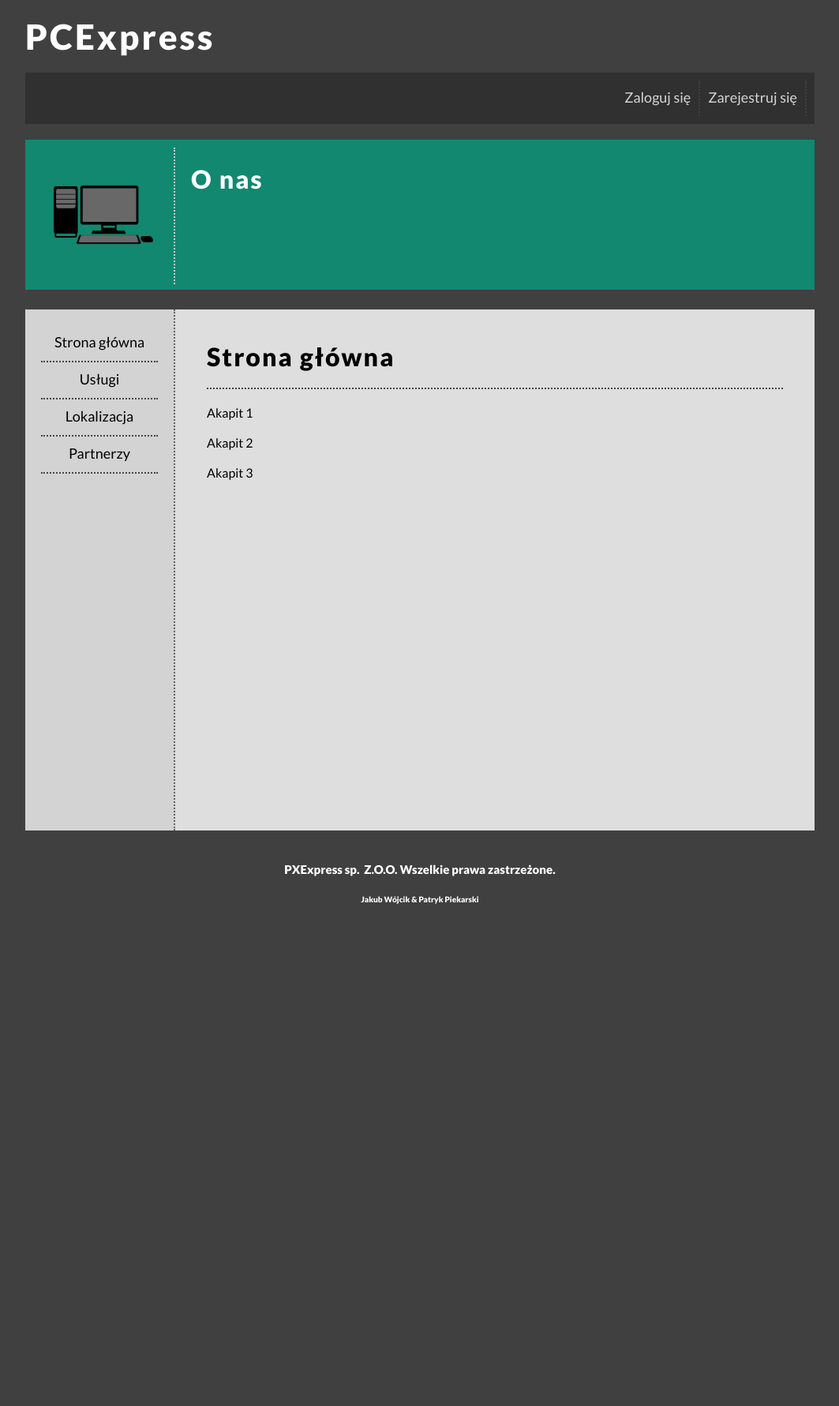
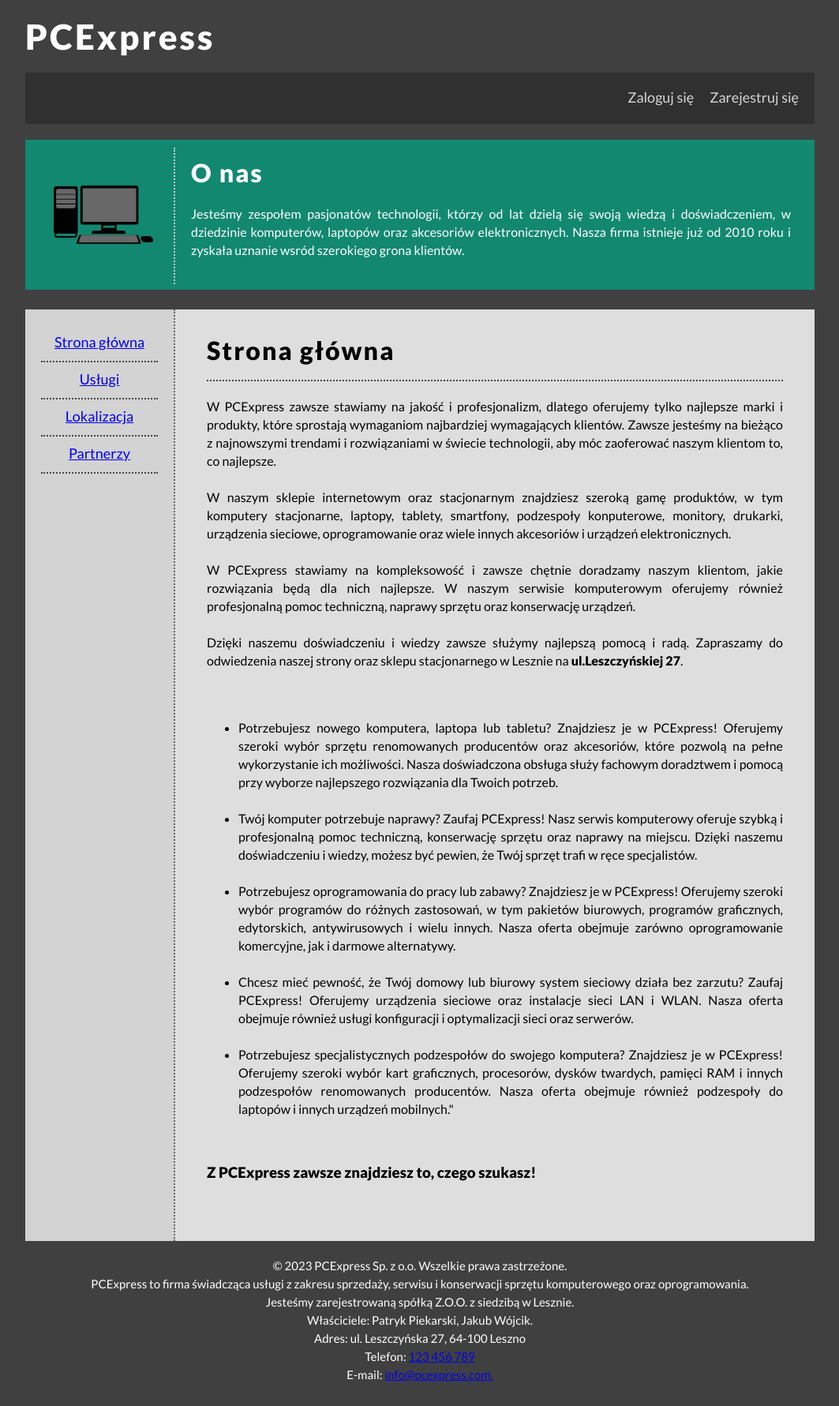
Before and after one commit to ZSET-Leszno/serwis-komputerowy, a PHP site: page / in a window 1280 px wide. Shown: the whole page at 79% size, without its empty margins (108-1171 px from the left). Before the commit the page ends 1145 px from the top, so only its background shows below. Run offline with PHP 8.4, Linux system fonts and the light colour scheme.

Commit message:
Usinięto biznesplan, zedytowano stronę

```diff
--- a/index.html
+++ b/index.html
@@ -2,7 +2,7 @@
 <html lang="pl">
 <head>
 	<meta charset="utf-8" />
-	<title>Poznaj Linuxa :)</title>
+	<title>PCExpress</title>
 	<meta name="description" content="Serwis poświęcony systemowi Linux. Naucz się wszystkiego, co chcesz wiedzieć o Linuxie!" />
 	<meta name="keywords" content="linux, kurs, nauka, poznaj, co to jest linux, ubuntu, debian, mint, fedora, wybierz dystrybucję, instalacja linux, polecenia, terminal, bash" />
 	<meta http-equiv="X-UA-Compatible" content="IE=edge,chrome=1" />
@@ -33,18 +33,29 @@
 				<img width="130px" src="picture/logo.png" />
 			</div>
 			<div id="topbarR">
-				<span class="bigtitle">O nas</span>
-				<div style="height: 15px;"></div>
+				<span class="bigtitle">O nas<br></span>
+				<div style="height: 15px;"><br>Jesteśmy zespołem pasjonatów technologii, którzy od lat dzielą się swoją wiedzą i doświadczeniem, w dziedzinie komputerów, laptopów oraz akcesoriów elektronicznych. Nasza firma istnieje już od 2010 roku i zyskała uznanie wsród szerokiego grona klientów.</div>
 
 			</div>
 			<div style="clear:both;"></div>
 		</div>
 
 		<div id="sidebar">
-			<div class="optionL">Strona główna</div>
-			<div class="optionL">Usługi</div>
-			<div class="optionL">Lokalizacja</div>
-			<div class="optionL">Partnerzy</div>
+			<div class="optionL">
+				<a href="index.html">Strona główna</a>
+			</div>
+
+			<div class="optionL">
+				<a href="uslugi.html">Usługi</a>
+			</div>
+
+			<div class="optionL">
+				<a href="lokalizacja.html">Lokalizacja</a>
+			</div>
+
+			<div class="optionL">
+				<a href="partnerzy.html">Partnerzy</a>
+			</div>
 		</div>
 
 		<div id="content">
@@ -52,21 +63,88 @@
 
 			<div class="dottedline"></div>
 
-			Akapit 1
+			W PCExpress zawsze stawiamy na jakość i profesjonalizm, dlatego oferujemy tylko najlepsze marki i produkty, które sprostają wymaganiom najbardziej wymagających klientów. Zawsze jesteśmy na bieżąco z najnowszymi trendami i rozwiązaniami w świecie technologii, aby móc zaoferować naszym klientom to, co najlepsze.
 
 			<br /><br />
 
-			Akapit 2
+			W naszym sklepie internetowym oraz stacjonarnym znajdziesz szeroką gamę produktów, w tym komputery stacjonarne, laptopy, tablety, smartfony, podzespoły konputerowe, monitory, drukarki, urządzenia sieciowe, oprogramowanie oraz wiele innych akcesoriów i urządzeń elektronicznych.
 
 			<br /><br />
 
-			Akapit 3
+			W PCExpress stawiamy na kompleksowość i zawsze chętnie doradzamy naszym klientom, jakie rozwiązania będą dla nich najlepsze. W naszym serwisie komputerowym oferujemy również profesjonalną pomoc techniczną, naprawy sprzętu oraz konserwację urządzeń.
+
+			<br><br>
+
+			Dzięki naszemu doświadczeniu i wiedzy zawsze służymy najlepszą pomocą i radą. Zapraszamy do odwiedzenia naszej strony oraz sklepu stacjonarnego w Lesznie na <b>ul.Leszczyńskiej 27</b>.
+
+			<br><br><br>
+			<ul>
+				<li>
+					Potrzebujesz nowego komputera, laptopa lub tabletu? Znajdziesz je w PCExpress! Oferujemy szeroki wybór sprzętu renomowanych producentów oraz akcesoriów, które pozwolą na pełne wykorzystanie ich możliwości. Nasza doświadczona obsługa służy fachowym doradztwem i pomocą przy wyborze najlepszego rozwiązania dla Twoich potrzeb.
+				</li>
+
+				<br>
+
+				<li>
+					Twój komputer potrzebuje naprawy? Zaufaj PCExpress! Nasz serwis komputerowy oferuje szybką i profesjonalną pomoc techniczną, konserwację sprzętu oraz naprawy na miejscu. Dzięki naszemu doświadczeniu i wiedzy, możesz być pewien, że Twój sprzęt trafi w ręce specjalistów.
+				</li>
+
+				<br>
+
+				<li>
+					Potrzebujesz oprogramowania do pracy lub zabawy? Znajdziesz je w PCExpress! Oferujemy szeroki wybór programów do różnych zastosowań, w tym pakietów biurowych, programów graficznych, edytorskich, antywirusowych i wielu innych. Nasza oferta obejmuje zarówno oprogramowanie komercyjne, jak i darmowe alternatywy.
+				</li>
+
+				<br>
+
+				<li>
+					Chcesz mieć pewność, że Twój domowy lub biurowy system sieciowy działa bez zarzutu? Zaufaj PCExpress! Oferujemy urządzenia sieciowe oraz instalacje sieci LAN i WLAN. Nasza oferta obejmuje również usługi konfiguracji i optymalizacji sieci oraz serwerów.
+				</li>
+
+				<br>
+
+				<li>
+					Potrzebujesz specjalistycznych podzespołów do swojego komputera? Znajdziesz je w PCExpress! Oferujemy szeroki wybór kart graficznych, procesorów, dysków twardych, pamięci RAM i innych podzespołów renomowanych producentów. Nasza oferta obejmuje również podzespoły do laptopów i innych urządzeń mobilnych."
+				</li>
+			</ul>
+
+			<br>
+
+		<!-- TODO: Dodać margines lewy -->
+		<p>
+			<h3>Z PCExpress zawsze znajdziesz to, czego szukasz!</h3>
+		</p>
 
 		</div>
 
 		<div id="footer">
-			<h4>PXExpress sp.  Z.O.O. Wszelkie prawa zastrzeżone.</h4>
-			<h6>Jakub Wójcik & Patryk Piekarski</h6>
+			© 2023 PCExpress Sp. z o.o. Wszelkie prawa zastrzeżone.
+
+			<br>
+
+			PCExpress to firma świadcząca usługi z zakresu sprzedaży, serwisu i konserwacji sprzętu komputerowego oraz oprogramowania.
+
+			<br>
+
+			Jesteśmy zarejestrowaną spółką Z.O.O. z siedzibą w Lesznie.
+
+			<br>
+
+			Właściciele: Patryk Piekarski, Jakub Wójcik.
+
+			<br>
+
+			Adres: ul. Leszczyńska 27, 64-100 Leszno
+
+			<br>
+
+			Telefon: <a href="tel:+48123456789">123 456 789</a>
+
+			<br>
+
+			E-mail: <a href="mailto:info@pcexpress.com">info@pcexpress.com.</a>
+
+
 		</div>
 
 	</div>
--- a/style.css
+++ b/style.css
@@ -55,14 +55,16 @@ body
 	width: 760px;
 	font-size: 16px;
 	text-align: justify;
+
+	line-height: 23px;
 }
 
 #sidebar
 {
 	float: left;
 	width: 148px;
-	min-height: 620px;
-	padding:20px;
+	height: 1100px;
+	padding: 20px 20px 60px 20px;
 	background-color: lightgray;
 	text-align: center;
 	font-size: 18px;
@@ -75,8 +77,9 @@ body
 	padding: 40px;
 	width: 730px;
 	background-color: #dedede;
-	min-height: 580px;
+	height: 1100px;
 	text-align: justify;
+	line-height: 23px;
 }
 
 #footer
@@ -86,6 +89,8 @@ body
 	text-align: center;
 	padding: 20px;
 	font-size: 15px;
+
+	line-height: 23px;
 }
 
 .option
@@ -95,7 +100,7 @@ body
 	height: 25px;
 	font-size: 18px;
 	padding: 10px;
-	border-right: 2px dotted #444444;
+	/* border-right: 2px dotted #444444; */
 	opacity: 0.8;
 }
 
```
Also changed, not shown: lokalizacja.html (added), partnerzy.html (added), uslugi.html (added).
